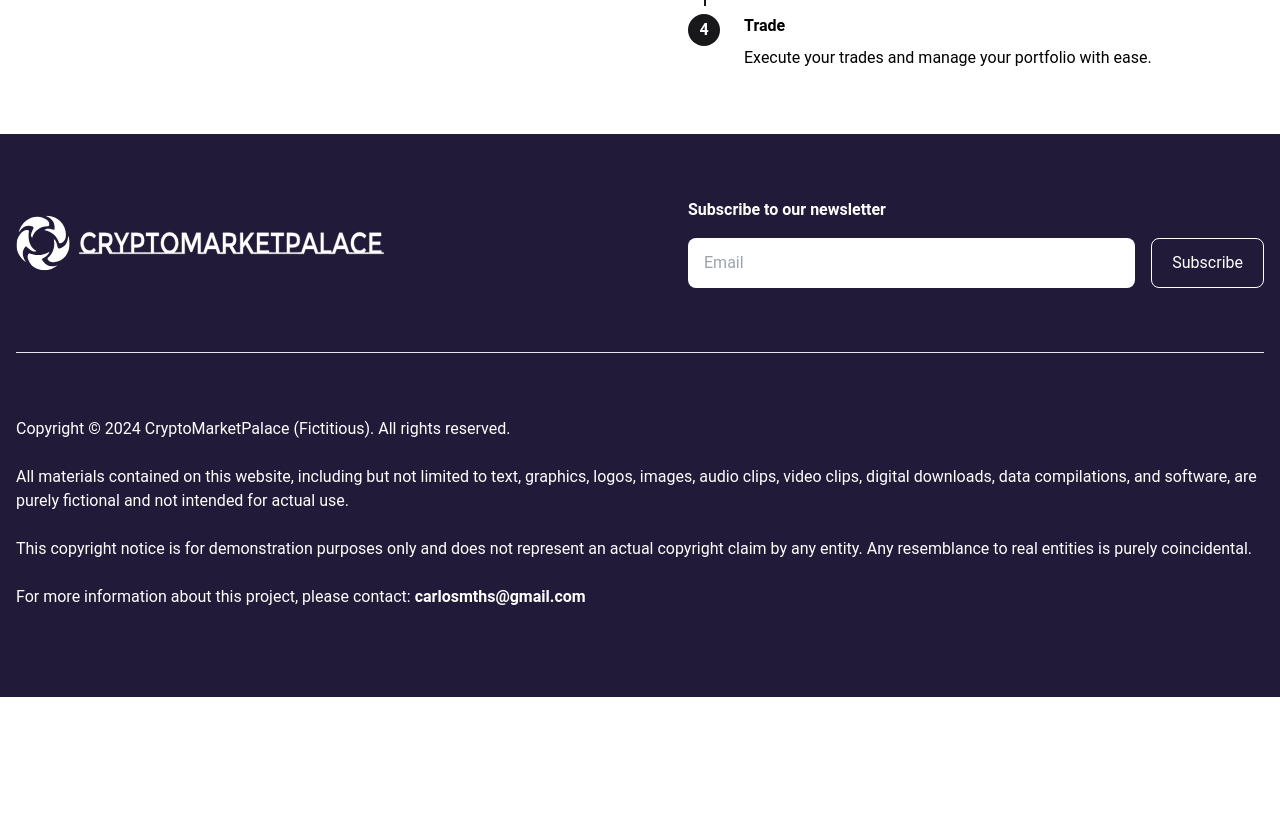
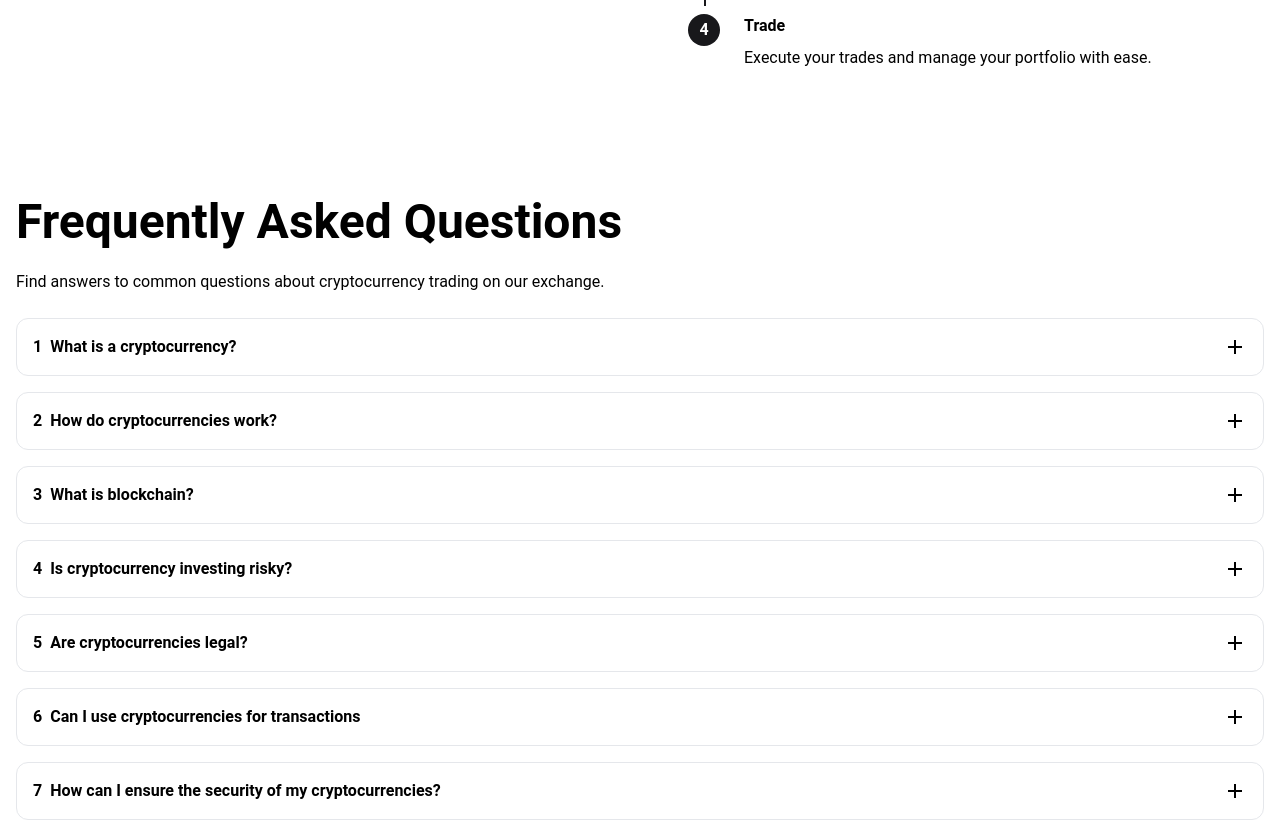
Before and after one commit to carlosmths/cryptomarketpalace, a React (Create React App) app: page / in a window 1280 px wide. Shown: the part 1840-2660 px from the top of the page. Before the commit the page ends 2537 px from the top, so only its background shows below. Built offline with nearby package versions, Linux system fonts and the light colour scheme; no server answers.

Commit message:
Added FAQ section with Accordion component.

```diff
--- /dev/null
+++ b/src/components/Accordion.tsx
@@ -0,0 +1,54 @@
+import { ReactComponent as Plus } from 'assets/plus.svg';
+import { ReactComponent as Minus } from 'assets/minus.svg';
+import React from 'react';
+import classNames from 'classnames';
+
+interface AccordionDataType {
+  question: string;
+  answer: string;
+}
+
+interface AccordionProps {
+  faqs: AccordionDataType[];
+}
+
+const Accordion: React.FC<AccordionProps> = ({ faqs }) => {
+  const [openMenu, setOpenMenu] = React.useState<Number>(-1);
+
+  const clickHandler = (index: Number) => {
+    setOpenMenu(index === openMenu ? -1 : index);
+  };
+
+  return (
+    <div className="faq-list flex flex-col gap-y-4">
+      {faqs.map((faq, index) => (
+        <div
+          key={`faq-${index}`}
+          className={classNames(
+            'faq-container cursor-pointer border border-solid rounded-xl hover:bg-sky-100 p-4',
+            openMenu === index && 'bg-sky-100'
+          )}
+          onClick={() => clickHandler(index)}
+        >
+          <div className="headline flex items-center font-semibold">
+            <div className="mr-2">{index + 1}</div>
+            <div className="flex-1">{faq.question}</div>
+            <div className="w-6">
+              {openMenu !== index ? <Plus /> : <Minus />}
+            </div>
+          </div>
+          <div
+            className={classNames(
+              'mt-4',
+              openMenu !== index ? 'hidden' : 'block'
+            )}
+          >
+            {faq.answer}
+          </div>
+        </div>
+      ))}
+    </div>
+  );
+};
+
+export { Accordion };
--- a/src/components/TopCryptocurrencies.tsx
+++ b/src/components/TopCryptocurrencies.tsx
@@ -31,17 +31,17 @@ const logosMap: {
   solana: SolanaLogo,
 };
 
-const getLogo = (id: string): JSX.Element => {
-  const Logo = logosMap[id];
-  return <Logo className="h-full" />;
-};
-
 const TopCryptocurrencies: React.FC = () => {
   const [currencies, setCurrencies] = React.useState<
     CurrenciesApiResponse[] | null
   >(null);
 
   const [isLoading, setIsLoading] = React.useState(true);
+
+  const getLogo = (id: string): JSX.Element => {
+    const Logo = logosMap[id];
+    return <Logo className="h-full" />;
+  };
 
   const fetchData = async () => {
     const ids = Object.keys(logosMap).join(',');
--- a/src/pages/HomePage.tsx
+++ b/src/pages/HomePage.tsx
@@ -1,5 +1,7 @@
 import { Button, ButtonVariant } from 'components/Button';
+import { Container } from 'components/Container';
 import { ContentWithImage, ImagePosition } from 'components/ContentWithImage';
+import { Accordion } from 'components/Accordion';
 import { Hero } from 'components/Hero';
 import { StepsList } from 'components/StepsList';
 import { TopCryptocurrencies } from 'components/TopCryptocurrencies';
@@ -96,6 +98,55 @@ const HomePage: React.FC = () => {
           }
         />
       </section>
+      <section>
+        <Container>
+          <h1>Frequently Asked Questions</h1>
+          <p>
+            Find answers to common questions about cryptocurrency trading on our
+            exchange.
+          </p>
+          <Accordion
+            faqs={[
+              {
+                question: 'What is a cryptocurrency?',
+                answer:
+                  'A cryptocurrency is a digital or virtual form of currency secured by cryptography, making it nearly impossible to counterfeit or double-spend. Unlike traditional currencies issued by governments, cryptocurrencies operate on decentralized networks based on blockchain technology.',
+              },
+              {
+                question: 'How do cryptocurrencies work?',
+                answer:
+                  'Cryptocurrencies operate on decentralized networks of computers, known as blockchain, which record and verify transactions. These transactions are secured using cryptographic techniques, ensuring the integrity and security of the network.',
+              },
+              {
+                question: 'What is blockchain?',
+                answer:
+                  'Blockchain is a distributed ledger technology that records transactions across multiple computers in a way that is transparent, secure, and immutable. Each block in the chain contains a set of transactions, and once added, it cannot be altered retroactively without altering all subsequent blocks, making it tamper-resistant.',
+              },
+              {
+                question: 'Is cryptocurrency investing risky?',
+                answer:
+                  "Like any investment, cryptocurrency investing carries risks. The value of cryptocurrencies can be highly volatile, and prices can fluctuate dramatically in a short period. It's essential to conduct thorough research, understand the risks involved, and only invest what you can afford to lose.",
+              },
+              {
+                question: 'Are cryptocurrencies legal?',
+                answer:
+                  "The legality of cryptocurrencies varies by country and jurisdiction. While many countries have embraced cryptocurrencies and developed regulations to govern their use, others have imposed restrictions or outright bans. It's crucial to familiarize yourself with the legal landscape in your region before engaging in cryptocurrency activities.",
+              },
+              {
+                question: 'Can I use cryptocurrencies for transactions',
+                answer:
+                  'Yes, many merchants and businesses accept cryptocurrencies as a form of payment. However, widespread adoption is still limited compared to traditional fiat currencies. Cryptocurrencies offer benefits such as lower transaction fees, faster settlement times, and increased privacy for transactions.',
+              },
+              {
+                question:
+                  'How can I ensure the security of my cryptocurrencies?',
+                answer:
+                  "To ensure the security of your cryptocurrencies, it's essential to follow best practices such as using secure wallets, enabling two-factor authentication, keeping your private keys safe, and being cautious of phishing scams and fraudulent schemes. Additionally, staying informed about security updates and advancements in the cryptocurrency space is crucial.",
+              },
+            ]}
+          />
+        </Container>
+      </section>
     </>
   );
 };
```
Also changed, not shown: src/assets/minus.svg (added), src/assets/plus.svg (added).
